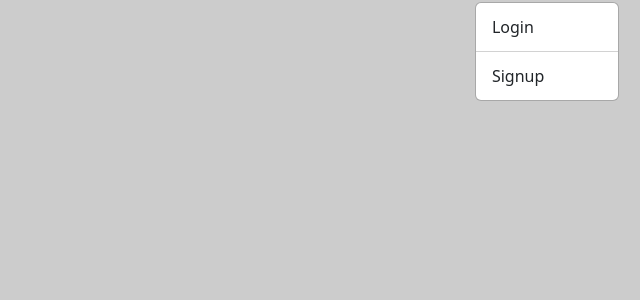
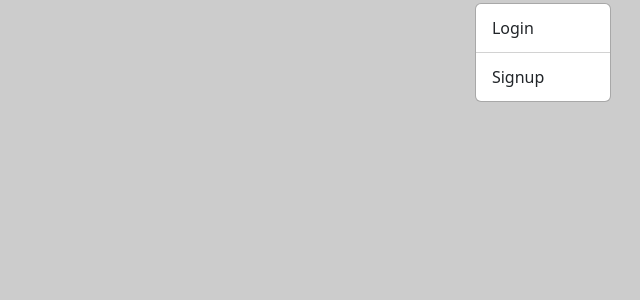
Before and after one commit to richmondb/SecurityAgencyCapstone, a Django app: page / in a window 1280 px wide, after a click on "Account". Shown: the part 86-386 px from the top of the page, without its empty margins (640-1280 px from the left). Run offline with Django 4.2, Linux system fonts and the light colour scheme; some libraries are stand-ins or nearby versions.

Commit message:
remove inline style

```diff
--- a/templates/base.html
+++ b/templates/base.html
@@ -7,28 +7,8 @@
 	<meta name="viewport" content="width=device-width, initial-scale=1">
 	<title>{% block title %} {% endblock %}</title>
 	<link rel="icon" type="image/x-icon" href="{% static 'css/icon.svg' %}">
-	<link rel="stylesheet" href="{% static '/bootstrap-5.2.3-dist/css/bootstrap.min.css' %}">
-	<link href="https://fonts.googleapis.com/css2?family=Inter&display=swap" rel="stylesheet">
+	<link rel="stylesheet" href="{% static '/bootstrap-5.2.3-dist/css/bootstrap.min.css' %}" type="text/css">
 	<link href="{% static 'css/main.css' %}" rel="stylesheet" type="text/css">
-
-	<script src="https://kit.fontawesome.com/fc5a762e4d.js" crossorigin="anonymous"></script>
-
-	<style>
-
-		.dropdown-menu{
-			--bs-dropdown-min-width: 9rem;
-		}
-		ul.dropdown-menu.show{
-			margin-top:0.6rem;
-		}
-
-		.navbar {
-			margin: 30px;
-			border-radius: 5px;
-		}
-
-	</style>
-
 </head>
 
 <body>
```
